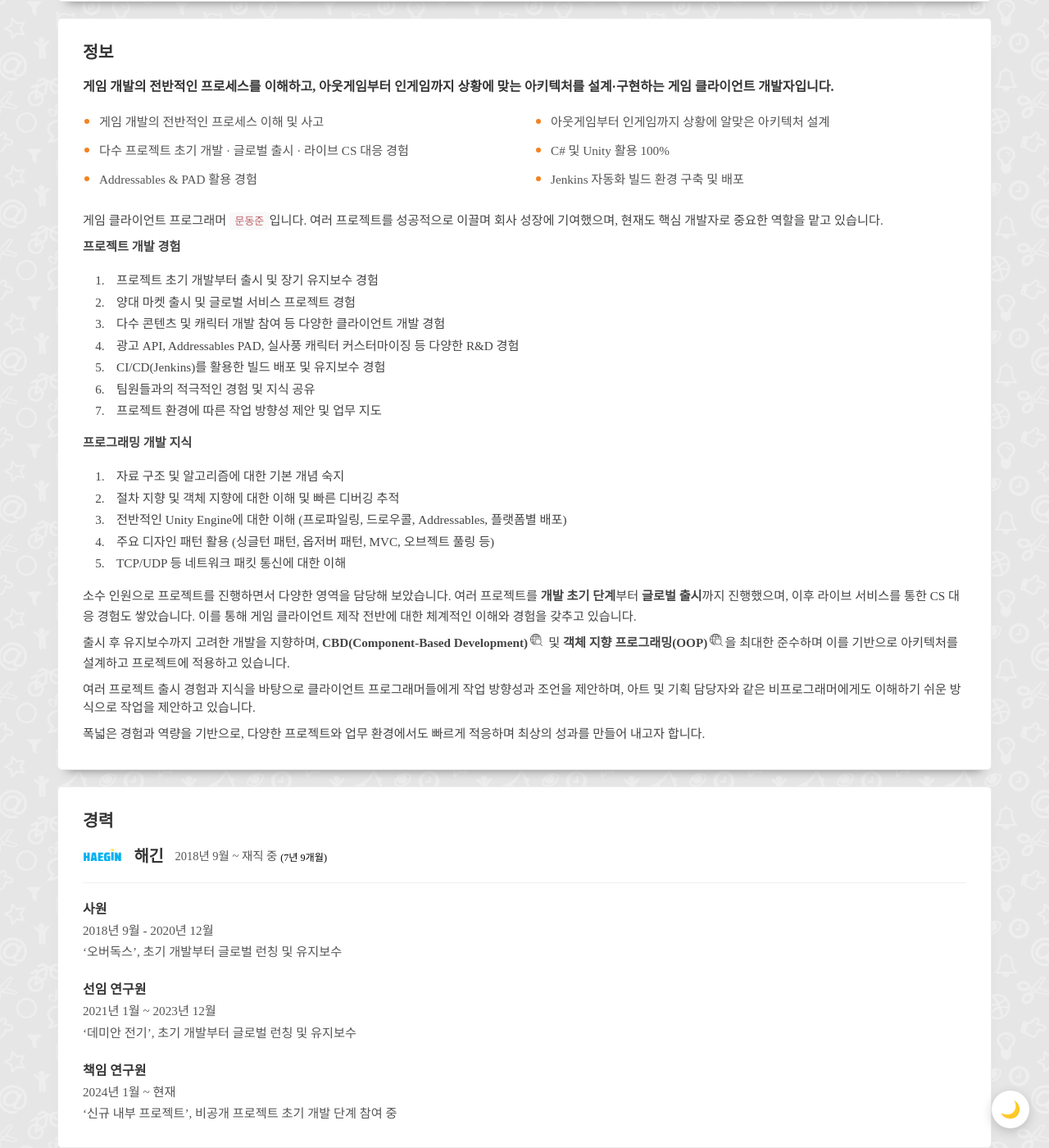
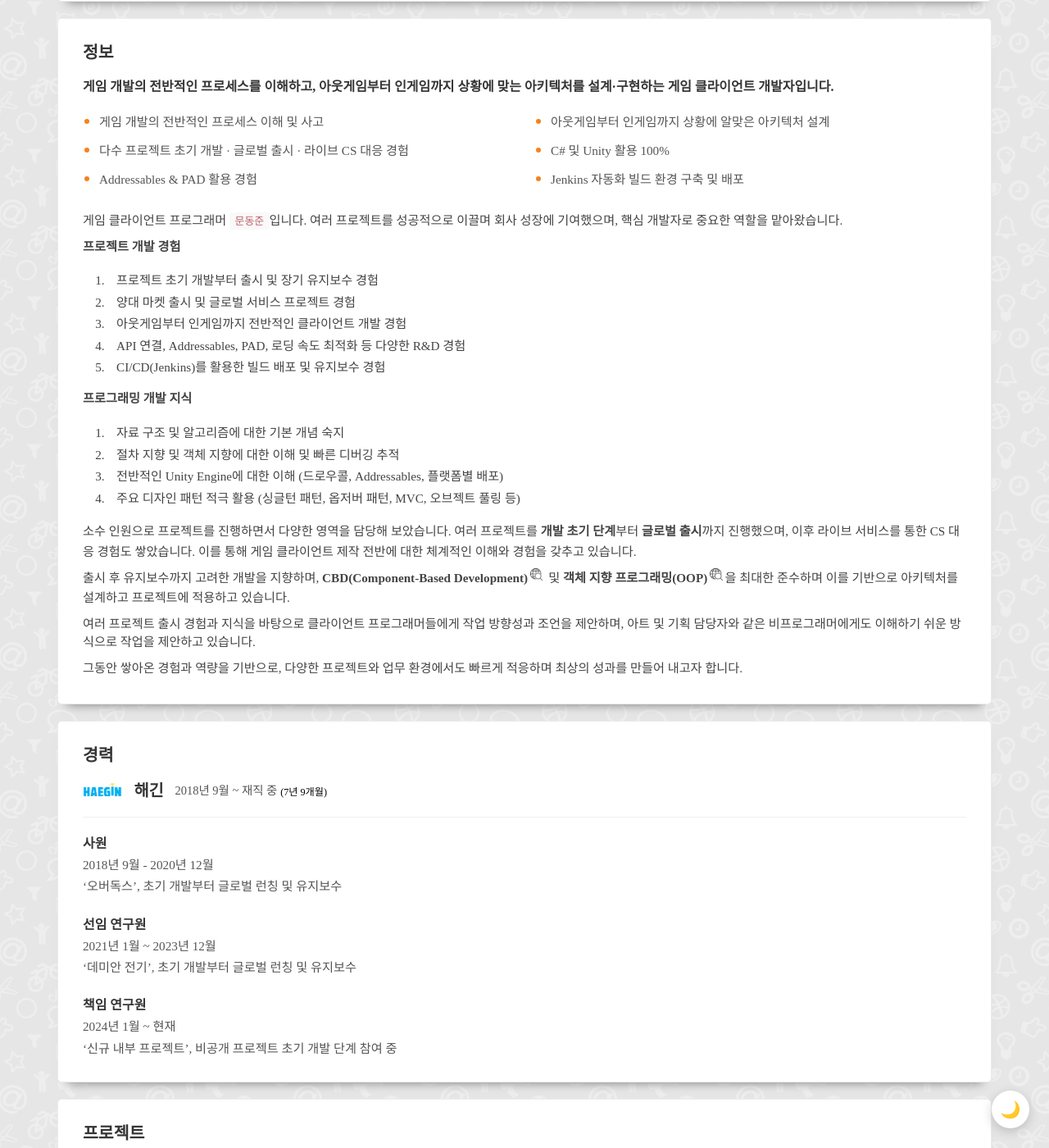
Before and after one commit to MDJ0126/Resume, a Jekyll site: the page built from index.html, in a window 1280 px wide and 1400 px high, scrolled down 566 px. Shown: the whole window at 82% size. Built offline with Jekyll 4.4.1, drawn with Linux system fonts in a browser that asks for light colours; some web fonts are replaced.

Commit message:
소개말 수정

```diff
--- a/_resume/aboutme_content.md
+++ b/_resume/aboutme_content.md
@@ -1,21 +1,18 @@
 
-게임 클라이언트 프로그래머 `문동준`입니다. 여러 프로젝트를 성공적으로 이끌며 회사 성장에 기여했으며, 현재도 핵심 개발자로 중요한 역할을 맡고 있습니다.
+게임 클라이언트 프로그래머 `문동준`입니다. 여러 프로젝트를 성공적으로 이끌며 회사 성장에 기여했으며, 핵심 개발자로 중요한 역할을 맡아왔습니다.
 
 **프로젝트 개발 경험**
 1. 프로젝트 초기 개발부터 출시 및 장기 유지보수 경험
 2. 양대 마켓 출시 및 글로벌 서비스 프로젝트 경험
-3. 다수 콘텐츠 및 캐릭터 개발 참여 등 다양한 클라이언트 개발 경험
-4. 광고 API, Addressables PAD, 실사풍 캐릭터 커스터마이징 등 다양한 R&D 경험
+3. 아웃게임부터 인게임까지 전반적인 클라이언트 개발 경험
+4. API 연결, Addressables, PAD, 로딩 속도 최적화 등 다양한 R&D 경험
 5. CI/CD(Jenkins)를 활용한 빌드 배포 및 유지보수 경험
-6. 팀원들과의 적극적인 경험 및 지식 공유
-7. 프로젝트 환경에 따른 작업 방향성 제안 및 업무 지도
 
 **프로그래밍 개발 지식**
 1. 자료 구조 및 알고리즘에 대한 기본 개념 숙지
 2. 절차 지향 및 객체 지향에 대한 이해 및 빠른 디버깅 추적
-3. 전반적인 Unity Engine에 대한 이해 (프로파일링, 드로우콜, Addressables, 플랫폼별 배포)
-4. 주요 디자인 패턴 활용 (싱글턴 패턴, 옵저버 패턴, MVC, 오브젝트 풀링 등)
-5. TCP/UDP 등 네트워크 패킷 통신에 대한 이해
+3. 전반적인 Unity Engine에 대한 이해 (드로우콜, Addressables, 플랫폼별 배포)
+4. 주요 디자인 패턴 적극 활용 (싱글턴 패턴, 옵저버 패턴, MVC, 오브젝트 풀링 등)
 
 소수 인원으로 프로젝트를 진행하면서 다양한 영역을 담당해 보았습니다. 여러 프로젝트를 **개발 초기 단계**부터 **글로벌 출시**까지 진행했으며, 이후 라이브 서비스를 통한 CS 대응 경험도 쌓았습니다. 이를 통해 게임 클라이언트 제작 전반에 대한 체계적인 이해와 경험을 갖추고 있습니다.
 
@@ -23,4 +20,4 @@
 
 여러 프로젝트 출시 경험과 지식을 바탕으로 클라이언트 프로그래머들에게 작업 방향성과 조언을 제안하며, 아트 및 기획 담당자와 같은 비프로그래머에게도 이해하기 쉬운 방식으로 작업을 제안하고 있습니다.
 
-폭넓은 경험과 역량을 기반으로, 다양한 프로젝트와 업무 환경에서도 빠르게 적응하며 최상의 성과를 만들어 내고자 합니다.
+그동안 쌓아온 경험과 역량을 기반으로, 다양한 프로젝트와 업무 환경에서도 빠르게 적응하며 최상의 성과를 만들어 내고자 합니다.
```
